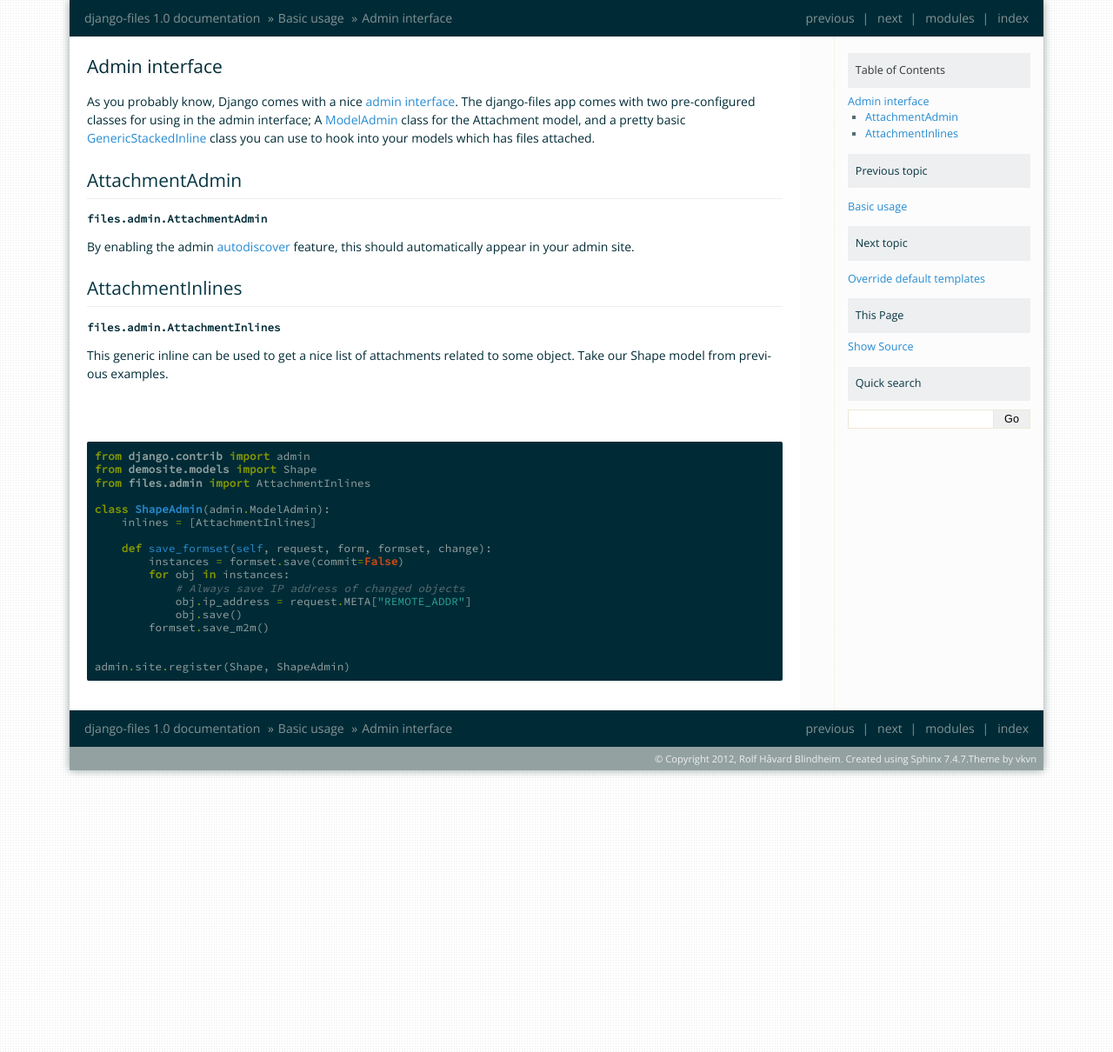
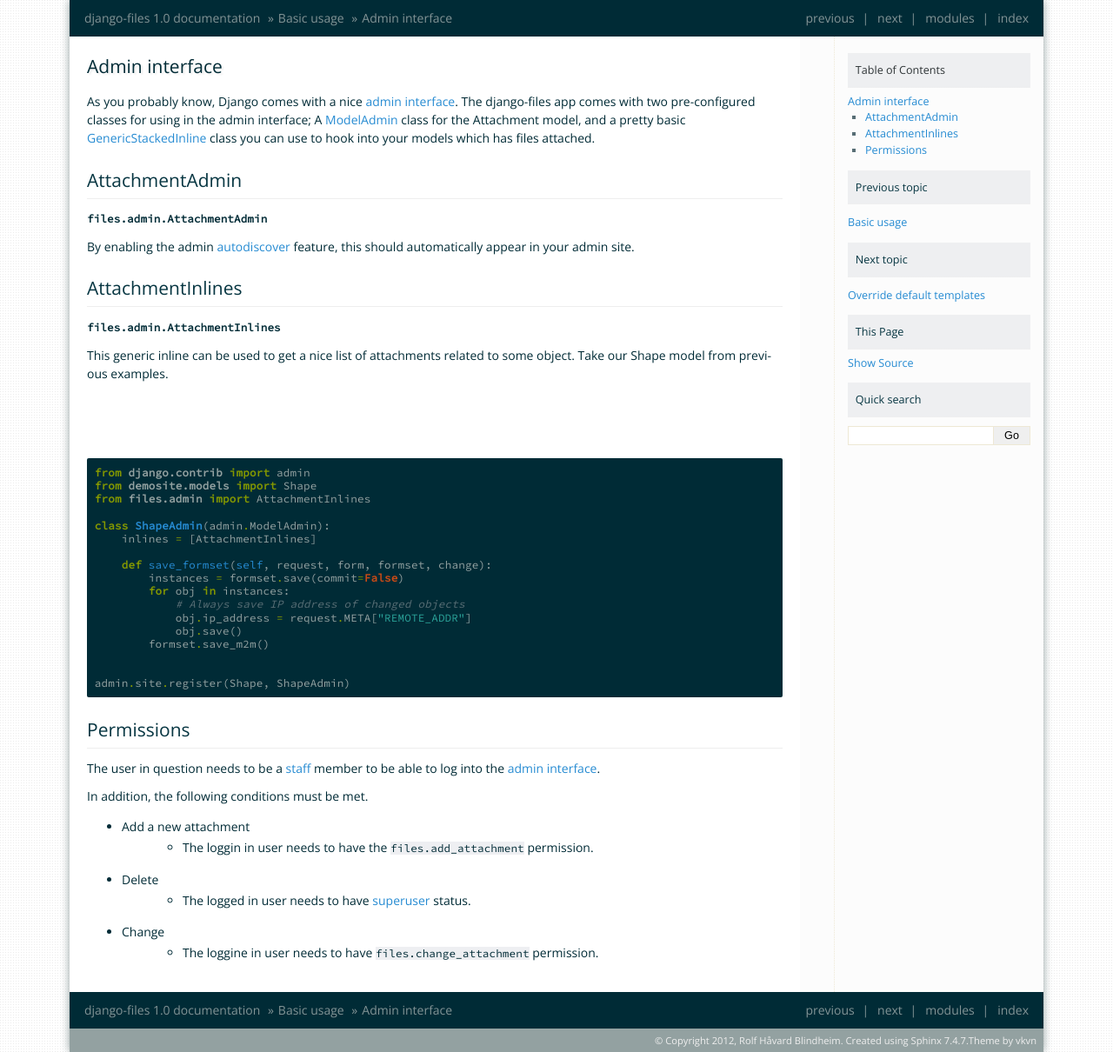
Before and after one commit to rhblind/django-files, a Sphinx documentation site: the page built from docs/usage/admin.rst, in a window 1280 px wide. Shown: the whole page at 87% size. Built offline with Sphinx 7.4.7, drawn with Linux system fonts in a browser that asks for light colours.

Commit message:
some minor refactoring

```diff
--- a/docs/usage/admin.rst
+++ b/docs/usage/admin.rst
@@ -1,3 +1,4 @@
+===============
 Admin interface
 ===============
 
@@ -6,7 +7,7 @@
 
 
 AttachmentAdmin
----------------
+===============
 
 :class:`files.admin.AttachmentAdmin`
 
@@ -14,7 +15,7 @@
 
 
 AttachmentInlines
------------------
+=================
 
 :class:`files.admin.AttachmentInlines`
 
@@ -41,7 +42,28 @@
 
     admin.site.register(Shape, ShapeAdmin)
 
+
+Permissions
+===========
+
+The user in question needs to be a `staff`_ member to be able to log into the `admin interface`_.
+
+In addition, the following conditions must be met.
+
+* Add a new attachment
+    * The loggin in user needs to have the `files.add_attachment` permission.
+* Delete
+    * The logged in user needs to have `superuser`_ status.
+* Change
+    * The loggine in user needs to have `files.change_attachment` permission.
+
+
+
+
+
 .. _admin interface: https://docs.djangoproject.com/en/dev/ref/contrib/admin/#modeladmin-objects
 .. _autodiscover: https://docs.djangoproject.com/en/dev/ref/contrib/admin/#hooking-adminsite-instances-into-your-urlconf
 .. _ModelAdmin: https://docs.djangoproject.com/en/dev/ref/contrib/admin/#modeladmin-objects
 .. _GenericStackedInline: https://docs.djangoproject.com/en/dev/ref/contrib/contenttypes/#generic-relations-in-forms-and-admin
+.. _superuser: https://docs.djangoproject.com/en/dev/topics/auth/#django.contrib.auth.models.User.is_superuser
+.. _staff: https://docs.djangoproject.com/en/dev/topics/auth/#django.contrib.auth.models.User.is_staff
```
Also changed, not shown: 1 other file.
